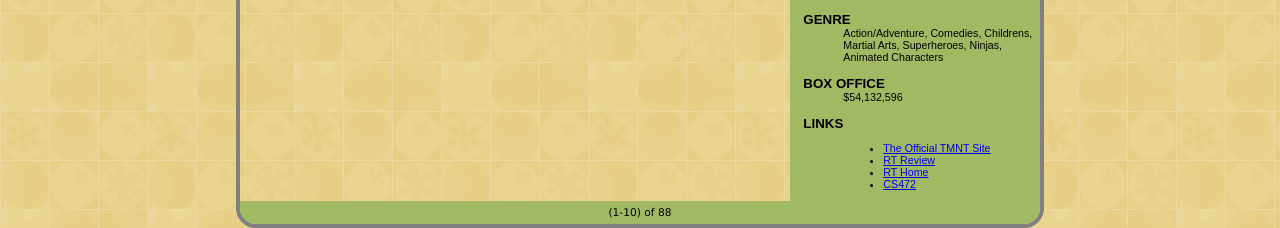
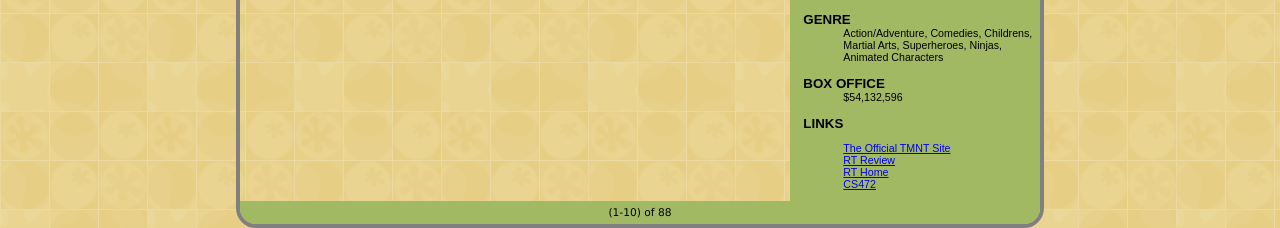
Before and after one commit to ngocbaosp/ngocbaosp.github.io, a PHP site: page /tmp.html in a window 1280 px wide. Shown: the part 1065-1293 px from the top of the page. Run offline with PHP 8.4, Linux system fonts and the light colour scheme.

Commit message:
homework2

```diff
--- a/css/movie.css
+++ b/css/movie.css
@@ -55,6 +55,11 @@ body {
     margin-top: 10pt;
     font-size: 10pt;
     font-weight: bold;
+}
+.overview ul
+{
+    list-style-type: none;
+    padding-left: 0pt;
 }
 
 .overall {
```
